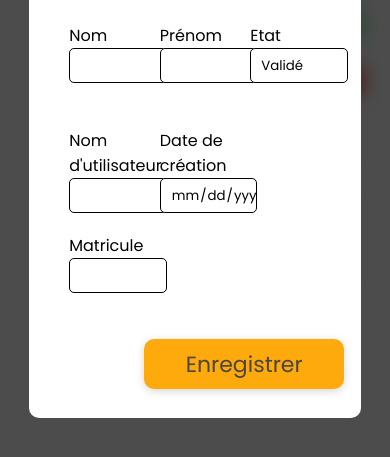
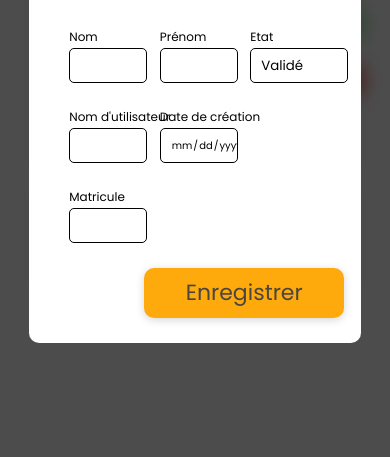
Before and after one commit to adamdokmak/internship-exercise, a plain HTML site: page index.html in a window 390 px wide. Both pictures are taken after a click on the element "Ajouter utilisateur". Shown: the part 261-718 px from the top of the page. Drawn offline with Linux system fonts and the light colour scheme.

Commit message:
responsive modal

```diff
--- a/style.css
+++ b/style.css
@@ -93,7 +93,6 @@ th, td {
 }
 
 
-
 /*modal*/
 .modal__container {
   display: flex;
@@ -181,6 +180,10 @@ select, input {
   height: 35px;
 }
 
+label {
+  white-space: nowrap;
+}
+
 select {
   background-color: white;
   appearance: none;
@@ -249,3 +252,15 @@ input[type=number]::-webkit-outer-spin-button {
 .on-validation {
   background-color: #FDB64D;
 }
+
+@media only screen and (max-width: 768px) {
+  input {
+    width: 20vw;
+    font-size: 10px;
+
+  }
+
+  label {
+    font-size: 12px;
+  }
+}
```
